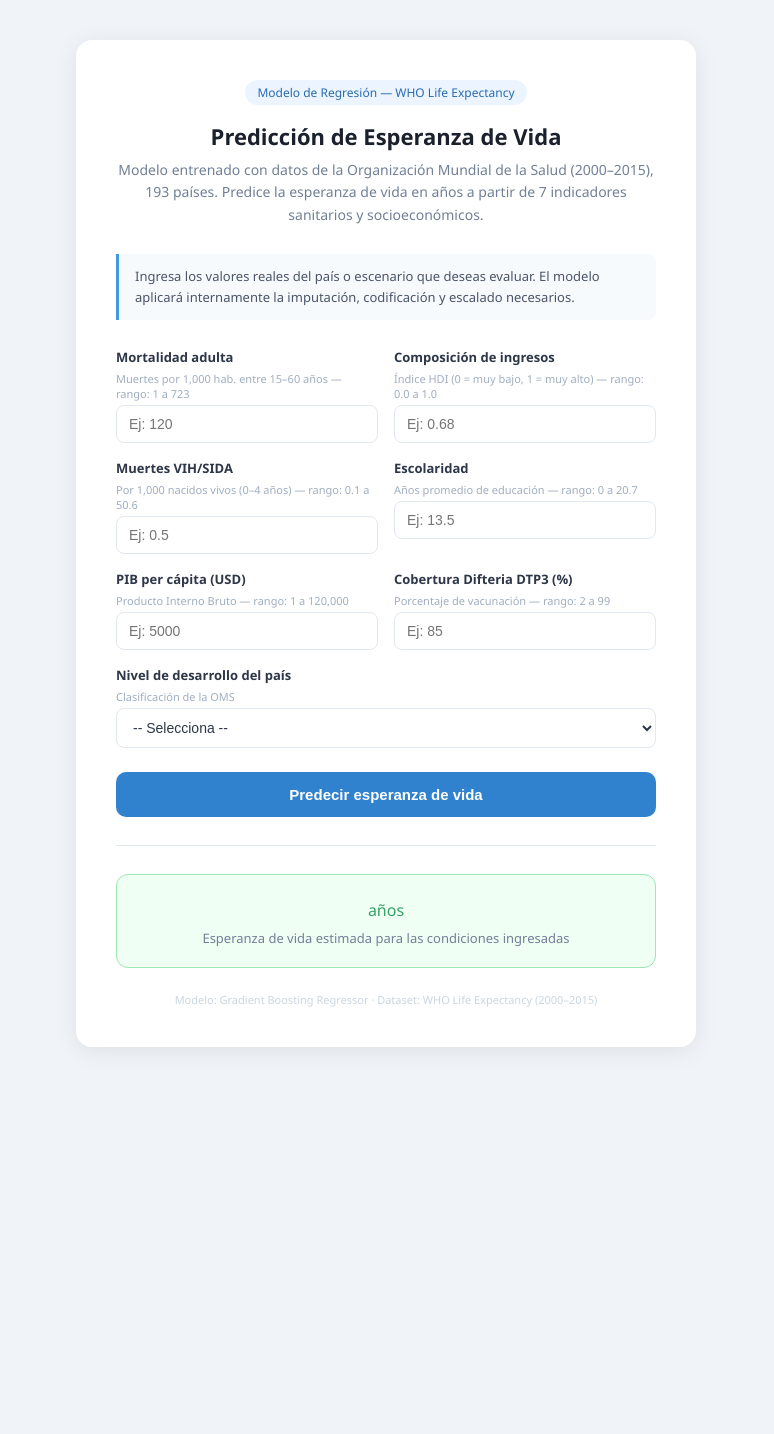
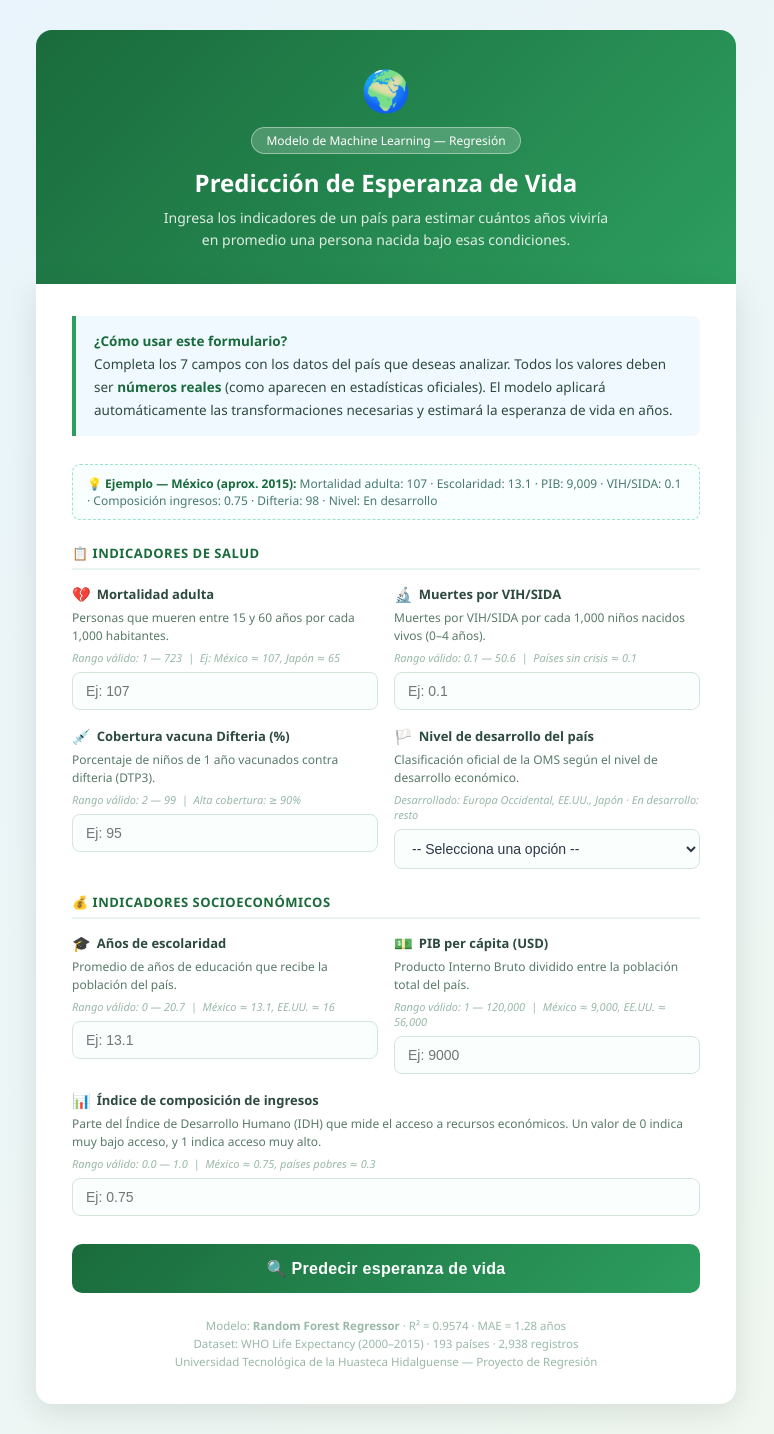
Before and after one commit to MontseAlvarez09/Life_Expectancy, a Flask app: page / in a window 1280 px wide. Shown: the whole page, without its empty margins (254-1028 px from the left). Before the commit the page ends 1047 px from the top, so only its background shows below. Run offline with Flask 3, Linux system fonts and the light colour scheme; parts of the project's set-up code (start-up, migrations or seed data) failed here and were passed over.

Commit message:
Update index.html

```diff
--- a/templates/index.html
+++ b/templates/index.html
@@ -3,118 +3,138 @@
 <head>
   <meta charset="UTF-8" />
   <meta name="viewport" content="width=device-width, initial-scale=1.0" />
-  <title>Predicción de Esperanza de Vida</title>
+  <title>Predicción de Esperanza de Vida — WHO</title>
   <style>
     * { box-sizing: border-box; margin: 0; padding: 0; }
 
     body {
-      font-family: 'Segoe UI', sans-serif;
-      background: #f0f4f8;
+      font-family: 'Segoe UI', Tahoma, sans-serif;
+      background: linear-gradient(135deg, #e8f4fd 0%, #f0f7ee 100%);
       min-height: 100vh;
-      display: flex;
-      align-items: flex-start;
-      justify-content: center;
-      padding: 40px 16px;
+      padding: 30px 16px;
     }
 
-    .card {
-      background: #fff;
-      border-radius: 16px;
-      box-shadow: 0 4px 24px rgba(0,0,0,0.08);
-      max-width: 620px;
-      width: 100%;
-      padding: 40px;
+    .container {
+      max-width: 700px;
+      margin: 0 auto;
     }
 
+    /* ENCABEZADO */
     .header {
+      background: linear-gradient(135deg, #1a6b3c, #2d9e5f);
+      border-radius: 16px 16px 0 0;
+      padding: 32px 36px;
+      color: white;
       text-align: center;
-      margin-bottom: 28px;
     }
 
+    .header .icono { font-size: 40px; margin-bottom: 10px; }
+
     .header h1 {
-      font-size: 22px;
+      font-size: 24px;
       font-weight: 700;
-      color: #1a202c;
       margin-bottom: 8px;
     }
 
     .header p {
       font-size: 14px;
-      color: #718096;
+      opacity: 0.85;
       line-height: 1.6;
     }
 
     .badge {
       display: inline-block;
-      background: #ebf4ff;
-      color: #2b6cb0;
+      background: rgba(255,255,255,0.2);
+      border: 1px solid rgba(255,255,255,0.4);
+      border-radius: 20px;
+      padding: 4px 14px;
       font-size: 12px;
-      padding: 4px 12px;
-      border-radius: 20px;
-      margin-bottom: 16px;
+      margin-bottom: 12px;
       font-weight: 500;
     }
 
-    .instrucciones {
-      background: #f7fafc;
-      border-left: 3px solid #4299e1;
-      border-radius: 0 8px 8px 0;
-      padding: 12px 16px;
-      margin-bottom: 28px;
-      font-size: 13px;
-      color: #4a5568;
-      line-height: 1.6;
+    /* CARD PRINCIPAL */
+    .card {
+      background: white;
+      border-radius: 0 0 16px 16px;
+      box-shadow: 0 8px 32px rgba(0,0,0,0.10);
+      padding: 32px 36px;
     }
 
-    .grid {
-      display: grid;
-      grid-template-columns: 1fr 1fr;
-      gap: 16px;
+    /* INSTRUCCIONES */
+    .instrucciones {
+      background: #f0f9ff;
+      border-left: 4px solid #2d9e5f;
+      border-radius: 0 8px 8px 0;
+      padding: 14px 18px;
+      margin-bottom: 28px;
+      font-size: 13.5px;
+      color: #2d4a3e;
+      line-height: 1.7;
     }
 
-    .campo {
-      display: flex;
-      flex-direction: column;
-      gap: 4px;
+    .instrucciones strong { color: #1a6b3c; }
+
+    /* SECCIÓN DE CAMPOS */
+    .seccion-titulo {
+      font-size: 13px;
+      font-weight: 700;
+      color: #1a6b3c;
+      text-transform: uppercase;
+      letter-spacing: 0.5px;
+      margin: 24px 0 14px 0;
+      padding-bottom: 6px;
+      border-bottom: 2px solid #e8f4ed;
     }
 
-    .campo.full {
-      grid-column: 1 / -1;
-    }
+    .grid { display: grid; grid-template-columns: 1fr 1fr; gap: 16px; }
+
+    .campo { display: flex; flex-direction: column; gap: 5px; }
+    .campo.full { grid-column: 1 / -1; }
 
     label {
       font-size: 13px;
       font-weight: 600;
-      color: #2d3748;
+      color: #2d4a3e;
+      display: flex;
+      align-items: center;
+      gap: 6px;
     }
 
-    .hint {
-      font-size: 11px;
-      color: #a0aec0;
-      margin-top: 1px;
+    label .icono-campo { font-size: 15px; }
+
+    .descripcion {
+      font-size: 12px;
+      color: #5a7a6a;
+      line-height: 1.5;
     }
 
-    input[type="number"],
-    select {
-      border: 1.5px solid #e2e8f0;
+    .rango {
+      font-size: 11px;
+      color: #9ab8a8;
+      font-style: italic;
+    }
+
+    input[type="number"], select {
+      border: 1.5px solid #d4e6da;
       border-radius: 8px;
-      padding: 10px 12px;
+      padding: 10px 13px;
       font-size: 14px;
       color: #2d3748;
-      background: #fff;
-      transition: border-color 0.2s;
+      background: #fafffe;
+      transition: border-color 0.2s, box-shadow 0.2s;
       width: 100%;
+      margin-top: 2px;
     }
 
-    input[type="number"]:focus,
-    select:focus {
+    input[type="number"]:focus, select:focus {
       outline: none;
-      border-color: #4299e1;
+      border-color: #2d9e5f;
+      box-shadow: 0 0 0 3px rgba(45,158,95,0.12);
     }
 
-    input.error,
-    select.error {
-      border-color: #fc8181;
+    input.error, select.error {
+      border-color: #e53e3e;
       background: #fff5f5;
     }
 
@@ -124,207 +144,293 @@
       margin-top: 2px;
     }
 
+    /* EJEMPLO */
+    .ejemplo-pais {
+      background: #f8fffe;
+      border: 1px dashed #9ae6c4;
+      border-radius: 8px;
+      padding: 10px 14px;
+      margin-bottom: 20px;
+      font-size: 12px;
+      color: #4a7a6a;
+    }
+
+    .ejemplo-pais strong { color: #1a6b3c; }
+
+    /* BOTÓN */
     .btn {
       width: 100%;
-      margin-top: 24px;
-      padding: 14px;
-      background: #3182ce;
-      color: #fff;
+      margin-top: 28px;
+      padding: 15px;
+      background: linear-gradient(135deg, #1a6b3c, #2d9e5f);
+      color: white;
       border: none;
       border-radius: 10px;
-      font-size: 15px;
+      font-size: 16px;
       font-weight: 600;
       cursor: pointer;
-      transition: background 0.2s;
+      transition: opacity 0.2s, transform 0.1s;
+      letter-spacing: 0.3px;
     }
 
-    .btn:hover { background: #2b6cb0; }
+    .btn:hover { opacity: 0.92; transform: translateY(-1px); }
+    .btn:active { transform: translateY(0); }
 
+    /* RESULTADO */
     .resultado {
-      margin-top: 24px;
-      background: #f0fff4;
-      border: 1.5px solid #9ae6b4;
-      border-radius: 12px;
-      padding: 20px;
+      margin-top: 28px;
+      background: linear-gradient(135deg, #f0fff6, #e8faf0);
+      border: 2px solid #68d391;
+      border-radius: 14px;
+      padding: 28px;
       text-align: center;
     }
 
+    .resultado .etiqueta-res {
+      font-size: 13px;
+      color: #2d6a4a;
+      font-weight: 600;
+      text-transform: uppercase;
+      letter-spacing: 0.5px;
+      margin-bottom: 8px;
+    }
+
     .resultado .valor {
-      font-size: 42px;
+      font-size: 56px;
       font-weight: 800;
-      color: #276749;
+      color: #1a6b3c;
+      line-height: 1;
     }
 
     .resultado .unidad {
-      font-size: 16px;
-      color: #38a169;
+      font-size: 20px;
+      color: #2d9e5f;
       margin-top: 4px;
+      font-weight: 600;
     }
 
-    .resultado .etiqueta {
+    .resultado .descripcion-res {
       font-size: 13px;
-      color: #718096;
-      margin-top: 8px;
+      color: #5a8a6a;
+      margin-top: 12px;
+      line-height: 1.6;
+    }
+
+    .resultado .interpretacion {
+      margin-top: 14px;
+      padding: 10px 16px;
+      background: white;
+      border-radius: 8px;
+      font-size: 12.5px;
+      color: #4a6a5a;
     }
 
     .divider {
       border: none;
-      border-top: 1px solid #e2e8f0;
+      border-top: 1px solid #e8f0ec;
       margin: 28px 0;
     }
 
+    /* FOOTER */
     .footer {
       text-align: center;
-      font-size: 11px;
-      color: #cbd5e0;
+      font-size: 11.5px;
+      color: #9ab8a8;
       margin-top: 24px;
+      line-height: 1.6;
     }
   </style>
 </head>
 <body>
+<div class="container">
+
+  <!-- ENCABEZADO -->
+  <div class="header">
+    <div class="icono">🌍</div>
+    <span class="badge">Modelo de Machine Learning — Regresión</span>
+    <h1>Predicción de Esperanza de Vida</h1>
+    <p>Ingresa los indicadores de un país para estimar cuántos años viviría<br>
+       en promedio una persona nacida bajo esas condiciones.</p>
+  </div>
+
   <div class="card">
-    <div class="header">
-      <span class="badge">Modelo de Regresión — WHO Life Expectancy</span>
-      <h1>Predicción de Esperanza de Vida</h1>
-      <p>Modelo entrenado con datos de la Organización Mundial de la Salud (2000–2015),
-         193 países. Predice la esperanza de vida en años a partir de 7 indicadores sanitarios
-         y socioeconómicos.</p>
+
+    <!-- INSTRUCCIONES -->
+    <div class="instrucciones">
+      <strong>¿Cómo usar este formulario?</strong><br>
+      Completa los 7 campos con los datos del país que deseas analizar.
+      Todos los valores deben ser <strong>números reales</strong> (como aparecen
+      en estadísticas oficiales). El modelo aplicará automáticamente las
+      transformaciones necesarias y estimará la esperanza de vida en años.
     </div>
 
-    <div class="instrucciones">
-      Ingresa los valores reales del país o escenario que deseas evaluar. El modelo aplicará
-      internamente la imputación, codificación y escalado necesarios.
+    <!-- EJEMPLO -->
+    <div class="ejemplo-pais">
+      💡 <strong>Ejemplo — México (aprox. 2015):</strong>
+      Mortalidad adulta: 107 · Escolaridad: 13.1 · PIB: 9,009 · VIH/SIDA: 0.1 ·
+      Composición ingresos: 0.75 · Difteria: 98 · Nivel: En desarrollo
     </div>
 
     <form method="POST" action="/predict" novalidate>
+
+      <!-- SECCIÓN 1: SALUD -->
+      <div class="seccion-titulo">📋 Indicadores de salud</div>
       <div class="grid">
 
         <!-- Mortalidad adulta -->
         <div class="campo">
-          <label for="adult_mortality">Mortalidad adulta</label>
-          <span class="hint">Muertes por 1,000 hab. entre 15–60 años — rango: 1 a 723</span>
-          <input
-            type="number" id="adult_mortality" name="adult_mortality"
+          <label><span class="icono-campo">💔</span> Mortalidad adulta</label>
+          <span class="descripcion">Personas que mueren entre 15 y 60 años por cada 1,000 habitantes.</span>
+          <span class="rango">Rango válido: 1 — 723 &nbsp;|&nbsp; Ej: México ≈ 107, Japón ≈ 65</span>
+          <input type="number" id="adult_mortality" name="adult_mortality"
             step="0.1" min="1" max="723"
             value="{{ form.adult_mortality if form else '' }}"
             class="{{ 'error' if errores and errores.adult_mortality else '' }}"
-            placeholder="Ej: 120"
-          />
+            placeholder="Ej: 107" />
           {% if errores and errores.adult_mortality %}
-            <span class="msg-error">{{ errores.adult_mortality }}</span>
-          {% endif %}
-        </div>
-
-        <!-- Composición de ingresos -->
-        <div class="campo">
-          <label for="income_comp">Composición de ingresos</label>
-          <span class="hint">Índice HDI (0 = muy bajo, 1 = muy alto) — rango: 0.0 a 1.0</span>
-          <input
-            type="number" id="income_comp" name="income_comp"
-            step="0.01" min="0" max="1"
-            value="{{ form.income_comp if form else '' }}"
-            class="{{ 'error' if errores and errores.income_comp else '' }}"
-            placeholder="Ej: 0.68"
-          />
-          {% if errores and errores.income_comp %}
-            <span class="msg-error">{{ errores.income_comp }}</span>
+            <span class="msg-error">⚠ {{ errores.adult_mortality }}</span>
           {% endif %}
         </div>
 
         <!-- VIH/SIDA -->
         <div class="campo">
-          <label for="hiv_aids">Muertes VIH/SIDA</label>
-          <span class="hint">Por 1,000 nacidos vivos (0–4 años) — rango: 0.1 a 50.6</span>
-          <input
-            type="number" id="hiv_aids" name="hiv_aids"
+          <label><span class="icono-campo">🔬</span> Muertes por VIH/SIDA</label>
+          <span class="descripcion">Muertes por VIH/SIDA por cada 1,000 niños nacidos vivos (0–4 años).</span>
+          <span class="rango">Rango válido: 0.1 — 50.6 &nbsp;|&nbsp; Países sin crisis ≈ 0.1</span>
+          <input type="number" id="hiv_aids" name="hiv_aids"
             step="0.1" min="0.1" max="50.6"
             value="{{ form.hiv_aids if form else '' }}"
             class="{{ 'error' if errores and errores.hiv_aids else '' }}"
-            placeholder="Ej: 0.5"
-          />
+            placeholder="Ej: 0.1" />
           {% if errores and errores.hiv_aids %}
-            <span class="msg-error">{{ errores.hiv_aids }}</span>
+            <span class="msg-error">⚠ {{ errores.hiv_aids }}</span>
           {% endif %}
         </div>
 
+        <!-- Difteria -->
+        <div class="campo">
+          <label><span class="icono-campo">💉</span> Cobertura vacuna Difteria (%)</label>
+          <span class="descripcion">Porcentaje de niños de 1 año vacunados contra difteria (DTP3).</span>
+          <span class="rango">Rango válido: 2 — 99 &nbsp;|&nbsp; Alta cobertura: ≥ 90%</span>
+          <input type="number" id="diphtheria" name="diphtheria"
+            step="0.1" min="2" max="99"
+            value="{{ form.diphtheria if form else '' }}"
+            class="{{ 'error' if errores and errores.diphtheria else '' }}"
+            placeholder="Ej: 95" />
+          {% if errores and errores.diphtheria %}
+            <span class="msg-error">⚠ {{ errores.diphtheria }}</span>
+          {% endif %}
+        </div>
+
+        <!-- Nivel de desarrollo -->
+        <div class="campo">
+          <label><span class="icono-campo">🏳️</span> Nivel de desarrollo del país</label>
+          <span class="descripcion">Clasificación oficial de la OMS según el nivel de desarrollo económico.</span>
+          <span class="rango">Desarrollado: Europa Occidental, EE.UU., Japón · En desarrollo: resto</span>
+          <select id="status" name="status"
+            class="{{ 'error' if errores and errores.status else '' }}">
+            <option value="">-- Selecciona una opción --</option>
+            <option value="Developed" {{ 'selected' if form and form.status == 'Developed' else '' }}>
+              🟢 Desarrollado (Developed)
+            </option>
+            <option value="Developing" {{ 'selected' if form and form.status == 'Developing' else '' }}>
+              🟡 En desarrollo (Developing)
+            </option>
+          </select>
+          {% if errores and errores.status %}
+            <span class="msg-error">⚠ {{ errores.status }}</span>
+          {% endif %}
+        </div>
+
+      </div>
+
+      <!-- SECCIÓN 2: EDUCACIÓN Y ECONOMÍA -->
+      <div class="seccion-titulo">💰 Indicadores socioeconómicos</div>
+      <div class="grid">
+
         <!-- Escolaridad -->
         <div class="campo">
-          <label for="schooling">Escolaridad</label>
-          <span class="hint">Años promedio de educación — rango: 0 a 20.7</span>
-          <input
-            type="number" id="schooling" name="schooling"
+          <label><span class="icono-campo">🎓</span> Años de escolaridad</label>
+          <span class="descripcion">Promedio de años de educación que recibe la población del país.</span>
+          <span class="rango">Rango válido: 0 — 20.7 &nbsp;|&nbsp; México ≈ 13.1, EE.UU. ≈ 16</span>
+          <input type="number" id="schooling" name="schooling"
             step="0.1" min="0" max="20.7"
             value="{{ form.schooling if form else '' }}"
             class="{{ 'error' if errores and errores.schooling else '' }}"
-            placeholder="Ej: 13.5"
-          />
+            placeholder="Ej: 13.1" />
           {% if errores and errores.schooling %}
-            <span class="msg-error">{{ errores.schooling }}</span>
+            <span class="msg-error">⚠ {{ errores.schooling }}</span>
           {% endif %}
         </div>
 
         <!-- PIB -->
         <div class="campo">
-          <label for="gdp">PIB per cápita (USD)</label>
-          <span class="hint">Producto Interno Bruto — rango: 1 a 120,000</span>
-          <input
-            type="number" id="gdp" name="gdp"
+          <label><span class="icono-campo">💵</span> PIB per cápita (USD)</label>
+          <span class="descripcion">Producto Interno Bruto dividido entre la población total del país.</span>
+          <span class="rango">Rango válido: 1 — 120,000 &nbsp;|&nbsp; México ≈ 9,000, EE.UU. ≈ 56,000</span>
+          <input type="number" id="gdp" name="gdp"
             step="1" min="1" max="120000"
             value="{{ form.gdp if form else '' }}"
             class="{{ 'error' if errores and errores.gdp else '' }}"
-            placeholder="Ej: 5000"
-          />
+            placeholder="Ej: 9000" />
           {% if errores and errores.gdp %}
-            <span class="msg-error">{{ errores.gdp }}</span>
+            <span class="msg-error">⚠ {{ errores.gdp }}</span>
           {% endif %}
         </div>
 
-        <!-- Difteria -->
-        <div class="campo">
-          <label for="diphtheria">Cobertura Difteria DTP3 (%)</label>
-          <span class="hint">Porcentaje de vacunación — rango: 2 a 99</span>
-          <input
-            type="number" id="diphtheria" name="diphtheria"
-            step="0.1" min="2" max="99"
-            value="{{ form.diphtheria if form else '' }}"
-            class="{{ 'error' if errores and errores.diphtheria else '' }}"
-            placeholder="Ej: 85"
-          />
-          {% if errores and errores.diphtheria %}
-            <span class="msg-error">{{ errores.diphtheria }}</span>
-          {% endif %}
-        </div>
-
-        <!-- Status -->
+        <!-- Composición de ingresos -->
         <div class="campo full">
-          <label for="status">Nivel de desarrollo del país</label>
-          <span class="hint">Clasificación de la OMS</span>
-          <select id="status" name="status"
-            class="{{ 'error' if errores and errores.status else '' }}">
-            <option value="">-- Selecciona --</option>
-            <option value="Developed"   {{ 'selected' if form and form.status == 'Developed'   else '' }}>Desarrollado (Developed)</option>
-            <option value="Developing"  {{ 'selected' if form and form.status == 'Developing'  else '' }}>En desarrollo (Developing)</option>
-          </select>
-          {% if errores and errores.status %}
-            <span class="msg-error">{{ errores.status }}</span>
+          <label><span class="icono-campo">📊</span> Índice de composición de ingresos</label>
+          <span class="descripcion">
+            Parte del Índice de Desarrollo Humano (IDH) que mide el acceso a recursos económicos.
+            Un valor de 0 indica muy bajo acceso, y 1 indica acceso muy alto.
+          </span>
+          <span class="rango">Rango válido: 0.0 — 1.0 &nbsp;|&nbsp; México ≈ 0.75, países pobres ≈ 0.3</span>
+          <input type="number" id="income_comp" name="income_comp"
+            step="0.01" min="0" max="1"
+            value="{{ form.income_comp if form else '' }}"
+            class="{{ 'error' if errores and errores.income_comp else '' }}"
+            placeholder="Ej: 0.75" />
+          {% if errores and errores.income_comp %}
+            <span class="msg-error">⚠ {{ errores.income_comp }}</span>
           {% endif %}
         </div>
 
       </div>
 
-      <button type="submit" class="btn">Predecir esperanza de vida</button>
+      <button type="submit" class="btn">🔍 Predecir esperanza de vida</button>
     </form>
 
-    {% if prediccion is not none %}
+    <!-- RESULTADO -->
+    {% if prediccion is defined and prediccion is not none %}
       <hr class="divider" />
       <div class="resultado">
+        <div class="etiqueta-res">Resultado de la predicción</div>
         <div class="valor">{{ prediccion }}</div>
-        <div class="unidad">años</div>
-        <div class="etiqueta">Esperanza de vida estimada para las condiciones ingresadas</div>
+        <div class="unidad">años de esperanza de vida</div>
+        <div class="descripcion-res">
+          Según los indicadores ingresados, una persona nacida en ese país<br>
+          viviría en promedio <strong>{{ prediccion }} años</strong>.
+        </div>
+        <div class="interpretacion">
+          {% if prediccion is defined and prediccion >= 75 %}
+            🟢 <strong>Alta esperanza de vida.</strong> Los indicadores reflejan buenas condiciones sanitarias y socioeconómicas.
+          {% elif prediccion is defined and prediccion >= 65 %}
+            🟡 <strong>Esperanza de vida media.</strong> Hay áreas de mejora en salud o economía que podrían aumentar la longevidad.
+          {% else %}
+            🔴 <strong>Esperanza de vida baja.</strong> Los indicadores sugieren condiciones críticas en salud pública o economía.
+          {% endif %}
+        </div>
       </div>
     {% endif %}
 
-    <p class="footer">Modelo: Gradient Boosting Regressor · Dataset: WHO Life Expectancy (2000–2015)</p>
+    <p class="footer">
+      Modelo: <strong>Random Forest Regressor</strong> · R² = 0.9574 · MAE = 1.28 años<br>
+      Dataset: WHO Life Expectancy (2000–2015) · 193 países · 2,938 registros<br>
+      Universidad Tecnológica de la Huasteca Hidalguense — Proyecto de Regresión
+    </p>
   </div>
+
+</div>
 </body>
 </html>
```
